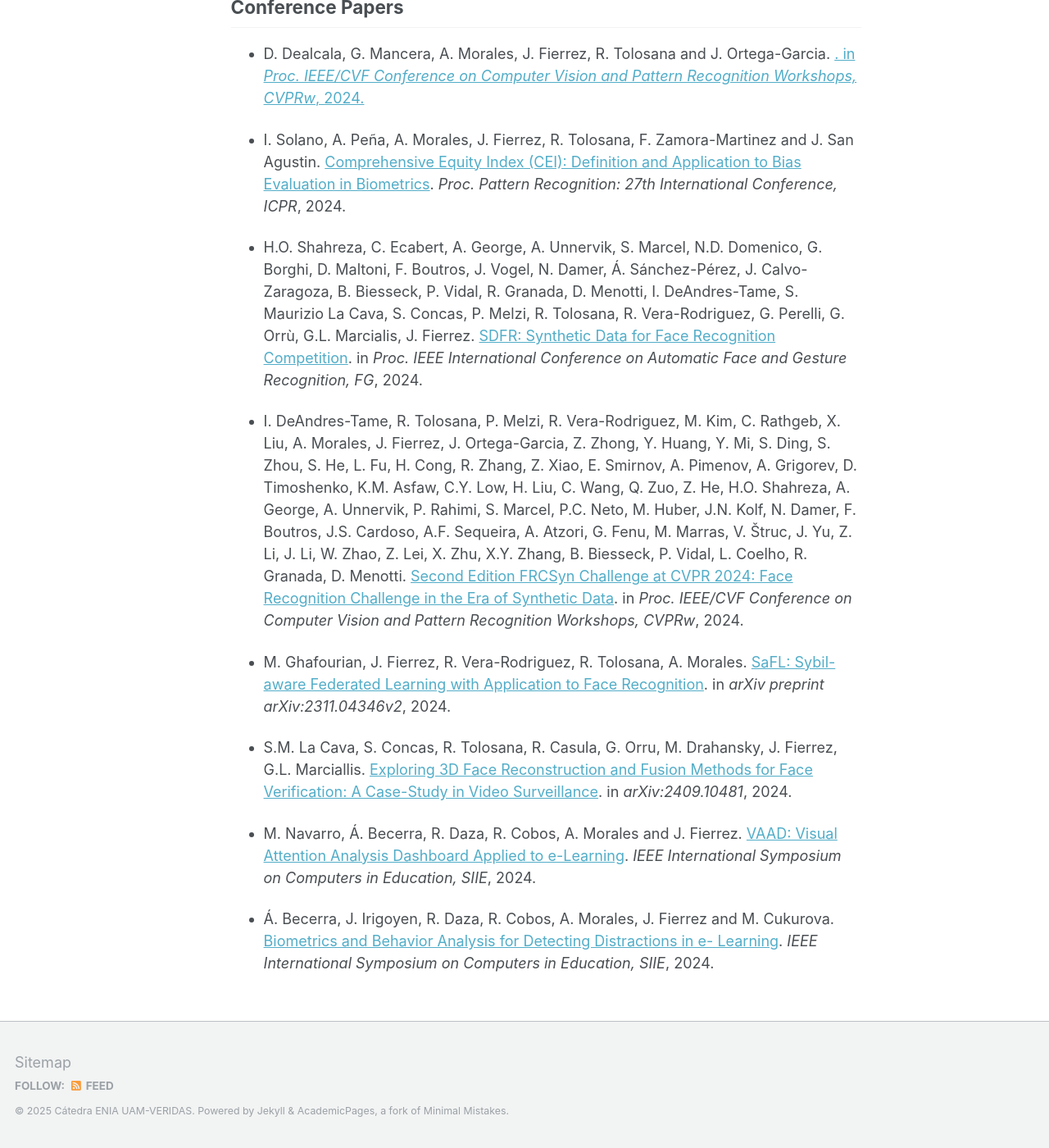
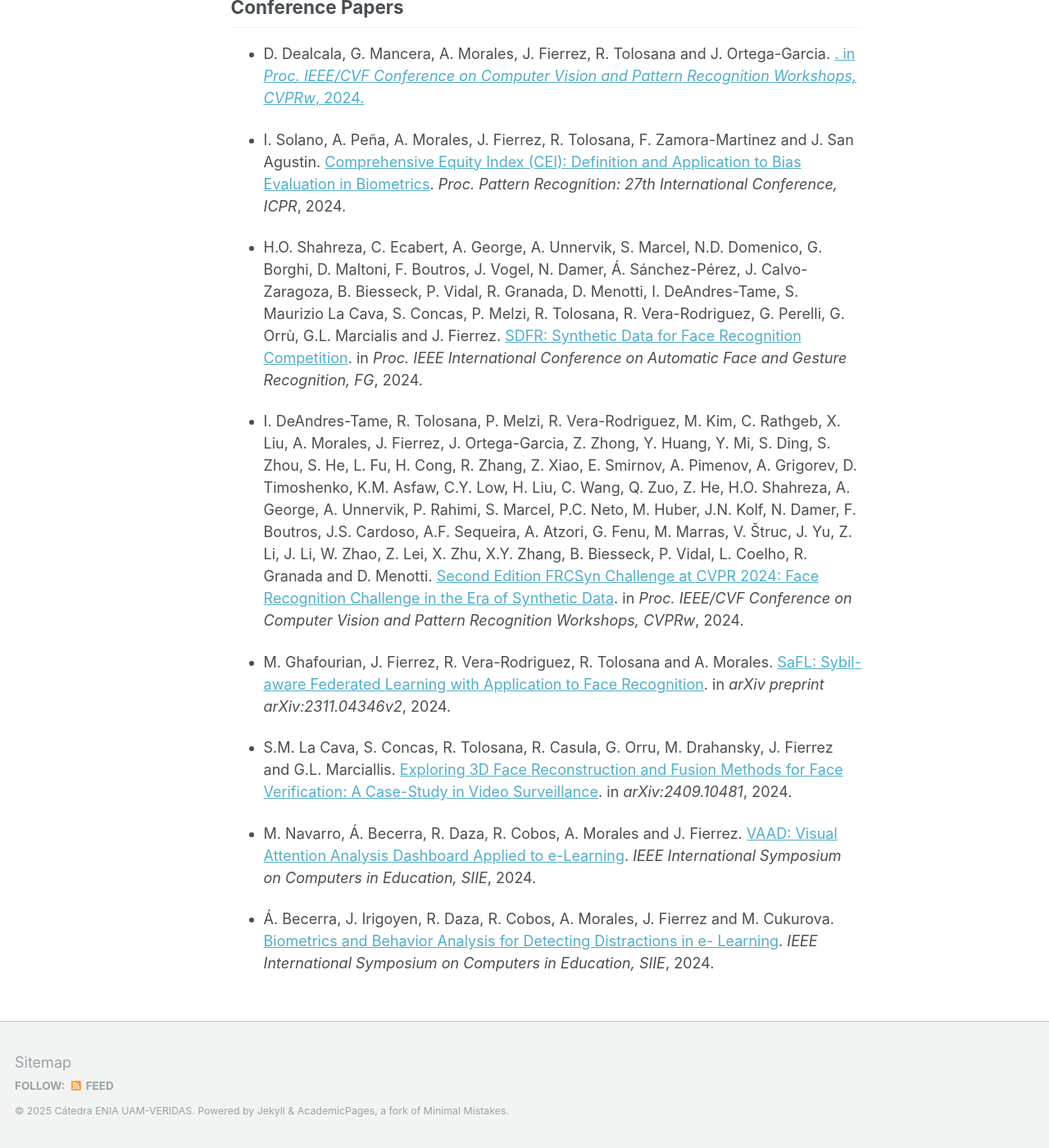
Before and after one commit to catedraeniauam/catedraeniauam.github.io, a Jekyll site: the page built from _pages/publications.md, in a window 1280 px wide and 1400 px high, scrolled down 1657 px. Shown: the whole window at 82% size. Built offline with Jekyll 4.4.1, drawn with Linux system fonts in a browser that asks for light colours.

Commit message:
quitamos comas y las cambiamos por 'and'

```diff
--- a/_pages/publications.md
+++ b/_pages/publications.md
@@ -34,13 +34,13 @@ Conference Papers
 
 - I. Solano, A. Peña, A. Morales, J. Fierrez, R. Tolosana, F. Zamora-Martinez and J. San Agustin. <a href="https://dl.acm.org/doi/10.1007/978-3-031-78341-8_8" target="_blank">Comprehensive Equity Index (CEI): Definition and Application to Bias Evaluation in Biometrics</a>. *Proc. Pattern Recognition: 27th International Conference, ICPR*, 2024.
 
-- H.O. Shahreza, C. Ecabert, A. George, A. Unnervik, S. Marcel, N.D. Domenico, G. Borghi, D. Maltoni, F. Boutros, J. Vogel, N. Damer, Á. Sánchez-Pérez, J. Calvo-Zaragoza, B. Biesseck, P. Vidal, R. Granada, D. Menotti, I. DeAndres-Tame, S. Maurizio La Cava, S. Concas, P. Melzi, R. Tolosana, R. Vera-Rodriguez, G. Perelli, G. Orrù, G.L. Marcialis, J. Fierrez. <a href="https://ieeexplore.ieee.org/document/10581946" target="_blank">SDFR: Synthetic Data for Face Recognition Competition</a>. in *Proc. IEEE International Conference on Automatic Face and Gesture Recognition, FG*, 2024.
+- H.O. Shahreza, C. Ecabert, A. George, A. Unnervik, S. Marcel, N.D. Domenico, G. Borghi, D. Maltoni, F. Boutros, J. Vogel, N. Damer, Á. Sánchez-Pérez, J. Calvo-Zaragoza, B. Biesseck, P. Vidal, R. Granada, D. Menotti, I. DeAndres-Tame, S. Maurizio La Cava, S. Concas, P. Melzi, R. Tolosana, R. Vera-Rodriguez, G. Perelli, G. Orrù, G.L. Marcialis and J. Fierrez. <a href="https://ieeexplore.ieee.org/document/10581946" target="_blank">SDFR: Synthetic Data for Face Recognition Competition</a>. in *Proc. IEEE International Conference on Automatic Face and Gesture Recognition, FG*, 2024.
 
-- I. DeAndres-Tame, R. Tolosana, P. Melzi, R. Vera-Rodriguez, M. Kim, C. Rathgeb, X. Liu, A. Morales, J. Fierrez, J. Ortega-Garcia, Z. Zhong, Y. Huang, Y. Mi, S. Ding, S. Zhou, S. He, L. Fu, H. Cong, R. Zhang, Z. Xiao, E. Smirnov, A. Pimenov, A. Grigorev, D. Timoshenko, K.M. Asfaw, C.Y. Low, H. Liu, C. Wang, Q. Zuo, Z. He, H.O. Shahreza, A. George, A. Unnervik, P. Rahimi, S. Marcel, P.C. Neto, M. Huber, J.N. Kolf, N. Damer, F. Boutros, J.S. Cardoso, A.F. Sequeira, A. Atzori, G. Fenu, M. Marras, V. Štruc, J. Yu, Z. Li, J. Li, W. Zhao, Z. Lei, X. Zhu, X.Y. Zhang, B. Biesseck, P. Vidal, L. Coelho, R. Granada, D. Menotti. <a href="https://openaccess.thecvf.com/content/CVPR2024W/FRCSyn/html/Deandres-Tame_Second_Edition_FRCSyn_Challenge_at_CVPR_2024_Face_Recognition_Challenge_CVPRW_2024_paper.html" target="_blank">Second Edition FRCSyn Challenge at CVPR 2024: Face Recognition Challenge in the Era of Synthetic Data</a>. in *Proc. IEEE/CVF Conference on Computer Vision and Pattern Recognition Workshops, CVPRw*, 2024.
+- I. DeAndres-Tame, R. Tolosana, P. Melzi, R. Vera-Rodriguez, M. Kim, C. Rathgeb, X. Liu, A. Morales, J. Fierrez, J. Ortega-Garcia, Z. Zhong, Y. Huang, Y. Mi, S. Ding, S. Zhou, S. He, L. Fu, H. Cong, R. Zhang, Z. Xiao, E. Smirnov, A. Pimenov, A. Grigorev, D. Timoshenko, K.M. Asfaw, C.Y. Low, H. Liu, C. Wang, Q. Zuo, Z. He, H.O. Shahreza, A. George, A. Unnervik, P. Rahimi, S. Marcel, P.C. Neto, M. Huber, J.N. Kolf, N. Damer, F. Boutros, J.S. Cardoso, A.F. Sequeira, A. Atzori, G. Fenu, M. Marras, V. Štruc, J. Yu, Z. Li, J. Li, W. Zhao, Z. Lei, X. Zhu, X.Y. Zhang, B. Biesseck, P. Vidal, L. Coelho, R. Granada and D. Menotti. <a href="https://openaccess.thecvf.com/content/CVPR2024W/FRCSyn/html/Deandres-Tame_Second_Edition_FRCSyn_Challenge_at_CVPR_2024_Face_Recognition_Challenge_CVPRW_2024_paper.html" target="_blank">Second Edition FRCSyn Challenge at CVPR 2024: Face Recognition Challenge in the Era of Synthetic Data</a>. in *Proc. IEEE/CVF Conference on Computer Vision and Pattern Recognition Workshops, CVPRw*, 2024.
 
-- M. Ghafourian, J. Fierrez, R. Vera-Rodriguez, R. Tolosana, A. Morales. <a href="https://arxiv.org/abs/2311.04346v2" target="_blank">SaFL: Sybil-aware Federated Learning with Application to Face Recognition</a>. in *arXiv preprint arXiv:2311.04346v2*, 2024.
+- M. Ghafourian, J. Fierrez, R. Vera-Rodriguez, R. Tolosana and A. Morales. <a href="https://arxiv.org/abs/2311.04346v2" target="_blank">SaFL: Sybil-aware Federated Learning with Application to Face Recognition</a>. in *arXiv preprint arXiv:2311.04346v2*, 2024.
 
-- S.M. La Cava, S. Concas, R. Tolosana, R. Casula, G. Orru, M. Drahansky, J. Fierrez, G.L. Marciallis. <a href="https://arxiv.org/abs/2409.10481" target="_blank">Exploring 3D Face Reconstruction and Fusion Methods for Face Verification: A Case-Study in Video Surveillance</a>. in *arXiv:2409.10481*, 2024.
+- S.M. La Cava, S. Concas, R. Tolosana, R. Casula, G. Orru, M. Drahansky, J. Fierrez and G.L. Marciallis. <a href="https://arxiv.org/abs/2409.10481" target="_blank">Exploring 3D Face Reconstruction and Fusion Methods for Face Verification: A Case-Study in Video Surveillance</a>. in *arXiv:2409.10481*, 2024.
 
 - M. Navarro, Á. Becerra, R. Daza, R. Cobos, A. Morales and J. Fierrez. <a href="https://ieeexplore.ieee.org/abstract/document/10604520" target="_blank">VAAD: Visual Attention Analysis Dashboard Applied to e-Learning</a>. *IEEE International Symposium on Computers in Education, SIIE*, 2024.
 
```
